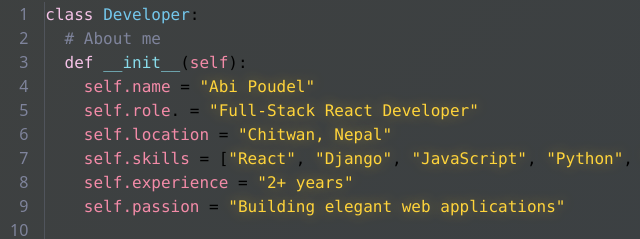
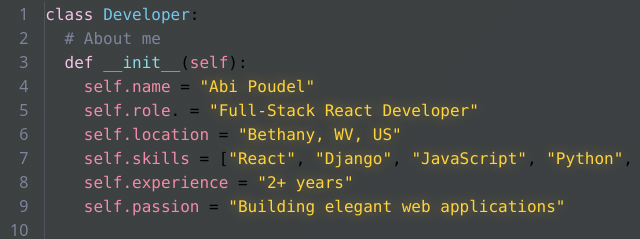
Before and after one commit to abipoudel/portfolio-website, a plain HTML site: page index.html in a window 1280 px wide. Shown: the part 168-407 px from the top of the page, 86-726 px from the left. Drawn offline with nearby package versions, Linux system fonts and the light colour scheme.

Commit message:
location update

```diff
--- a/index.html
+++ b/index.html
@@ -687,7 +687,7 @@
   <span class="code-keyword">def</span> <span class="code-method">__init__</span>(<span class="code-symbol">self</span>):
     <span class="code-symbol">self.name</span> = <span class="code-string name-glow">"Abi Poudel"</span>
     <span class="code-symbol">self.role</span>. = <span class="code-string role-glow">"Full-Stack React Developer"</span>
-    <span class="code-symbol">self.location</span> = <span class="code-string location-glow">"Chitwan, Nepal"</span>
+    <span class="code-symbol">self.location</span> = <span class="code-string location-glow">"Bethany, WV, US"</span>
     <span class="code-symbol">self.skills</span> = [<span class="code-string skills-glow">"React"</span>, <span class="code-string skills-glow">"Django"</span>, <span class="code-string skills-glow">"JavaScript"</span>, <span class="code-string skills-glow">"Python"</span>, <span class="code-string skills-glow">"PostgreSQL"</span>]
     <span class="code-symbol">self.experience</span> = <span class="code-string experience-glow">"2+ years"</span>
     <span class="code-symbol">self.passion</span> = <span class="code-string passion-glow">"Building elegant web applications"</span>
@@ -1285,7 +1285,7 @@
                 </div>
                 <div class="ml-3 md:ml-4">
                   <p class="text-gray-200 font-semibold text-sm md:text-base"><span class="code-keyword">def</span> location</p>
-                  <p class="text-gray-300 text-sm md:text-base">Chitwan, Nepal</p>
+                  <p class="text-gray-300 text-sm md:text-base">Bethany, WV, US</p>
                 </div>
               </div>
             </div>
```
